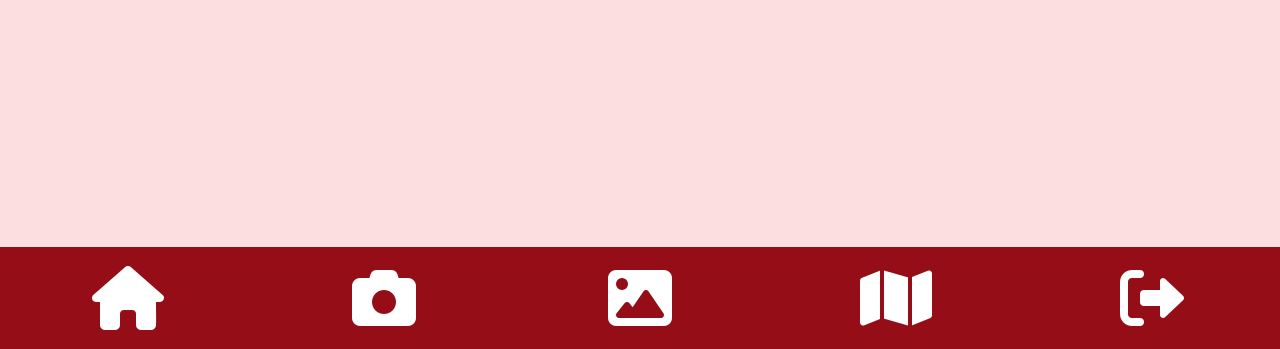
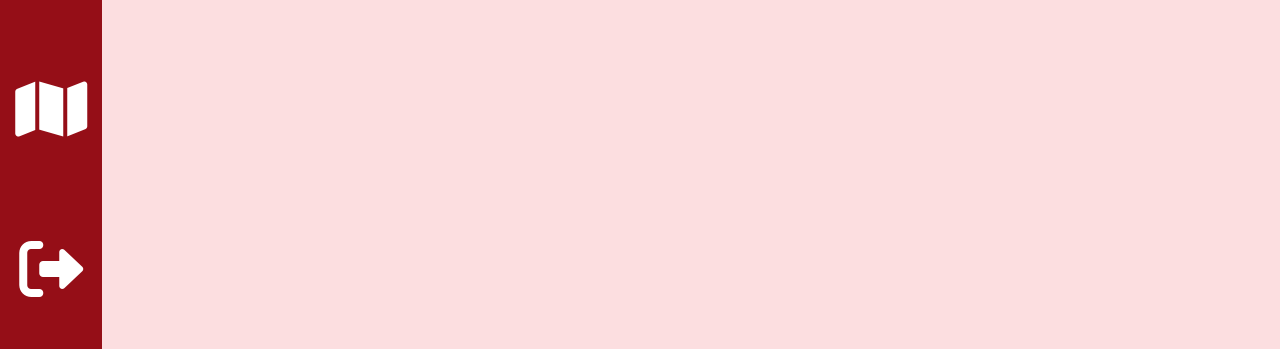
Before and after one commit to davidxammar/WebApp, a plain HTML site: page index.html in a window 1280 px wide. Shown: the part 451-800 px from the top of the page. Drawn offline with Linux system fonts and the light colour scheme.

Commit message:
landscape

```diff
--- a/index.css
+++ b/index.css
@@ -45,3 +45,17 @@ body {
     font-size: 5vmax;
     cursor: pointer;    /* en ordinadors, indica que s'hi pot fer clic */
 }
+@media (orientation: landscape) {
+    body {
+        flex-direction: row;    /* sobreescriu la declaració flex-direction: column; */
+        flex-flow: row-reverse;    /* disposició de dreta a esquerra, per mostrar el menú a l'esquerra */
+    }
+    #superior {
+        display: none;    /* franja superior oculta per optimitzar l'espai */
+    }
+    #menu {
+        flex-direction: column;
+        width: 8vmax;
+        height: auto;    /* sobreescriu la declaració height: 8vmax; */
+    }
+}
```
